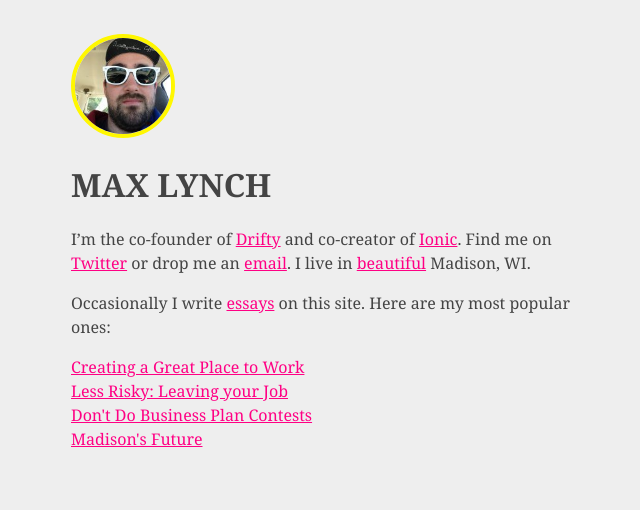
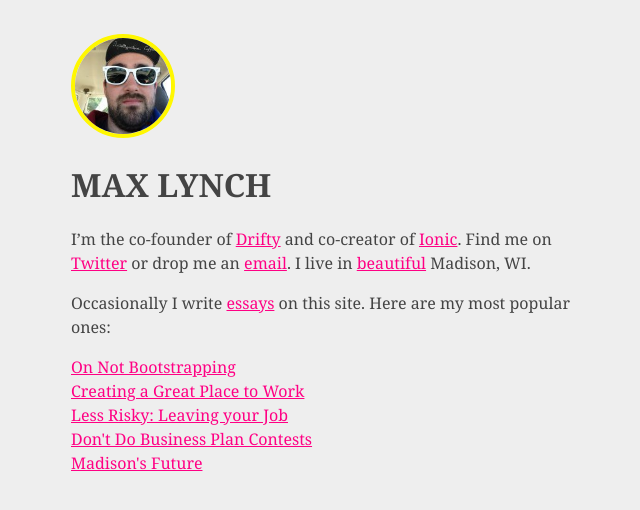
Before and after one commit to mlynch/mlynch.github.com, a Jekyll site: the page built from index.md, in a window 1280 px wide. Shown: the top 510 px of the page, without its empty margins (319-959 px from the left). Built offline with Jekyll 4.4.1, drawn with Linux system fonts in a browser that asks for light colours; Markdown is read by kramdown in place of the engine named in the settings; comment, search, counter and statistics services are not loaded.

Commit message:
Page link

```diff
--- a/index.md
+++ b/index.md
@@ -13,6 +13,7 @@ I'm the co-founder of [Drifty](http://drifty.com/) and co-creator of [Ionic](htt
 Occasionally I write [essays](/blog) on this site. Here are my most popular ones:
 <nav id="most-popular">
   <ul>
+    <li><a href="/blog/bootstrapping">On Not Bootstrapping</a></li>
     <li><a href="/blog/hiring">Creating a Great Place to Work</a></li>
     <li><a href="/blog/less-risky">Less Risky: Leaving your Job</a></li>
     <li><a href="/blog/business-plan-contests">Don't Do Business Plan Contests</a></li>
```
